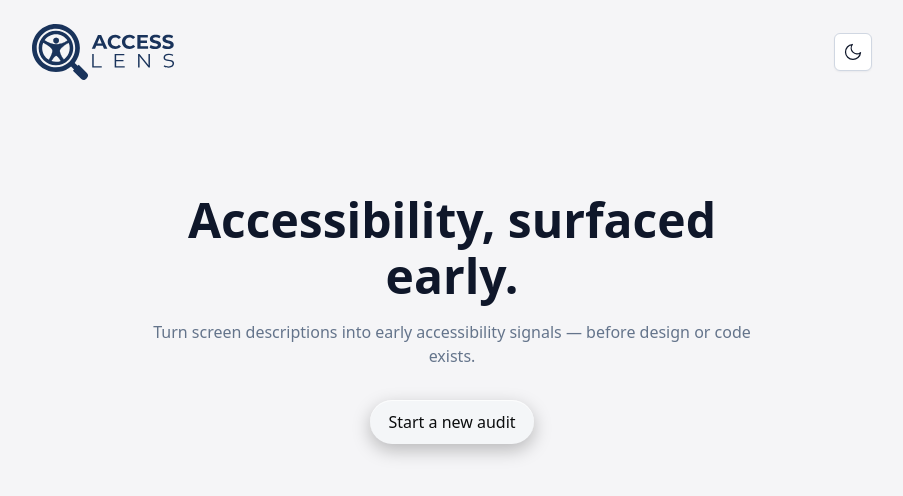
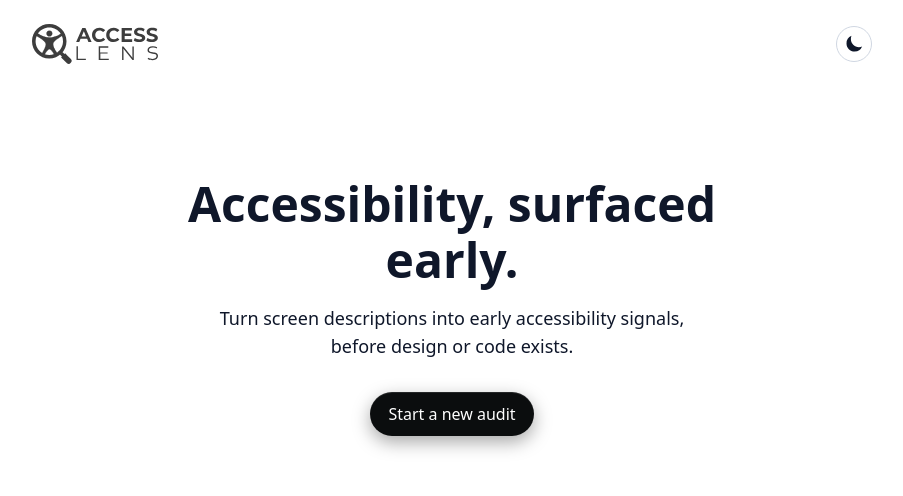
Before and after one commit to AceMoon-tech/access-lens, a React (Vite) app: page / in a window 1280 px wide. Shown: the top 496 px of the page, without its empty margins (188-1091 px from the left). Built offline with nearby package versions, Linux system fonts and the light colour scheme; no server answers.

Commit message:
lock(home): homepage hero, logo, toggle, light/dark parity

```diff
--- a/src/components/Header.jsx
+++ b/src/components/Header.jsx
@@ -1,8 +1,12 @@
 import { Link } from "react-router-dom";
 import ThemeToggle from "./ThemeToggle";
 import lightLogo from "../assets/logo/access_lens_logo_light.svg";
+import darkLogo from "../assets/logo/access_lens_logo_dark.svg";
+import { useThemeStore } from "../state/theme";
 
 export default function Header() {
+  const theme = useThemeStore((s) => s.theme) || "light";
+
   return (
     <header className="w-full bg-surface-0">
       <div className="page-container__main flex items-center justify-between">
@@ -10,10 +14,10 @@ export default function Header() {
         {/* Left: Logo */}
         <Link to="/" className="flex items-center">
           <img
-            src={lightLogo}
+            src={theme === "dark" ? darkLogo : lightLogo}
             alt="Access Lens logo"
             className="w-auto"
-            style={{ height: "calc(var(--space-32) + var(--space-24))" }}
+            style={{ height: "40px", width: "auto" }}
           />
         </Link>
 
--- a/src/components/ThemeToggle.jsx
+++ b/src/components/ThemeToggle.jsx
@@ -13,24 +13,12 @@ function ThemeToggle() {
       aria-pressed={theme === 'dark'}
     >
       {theme === 'light' ? (
-        <svg width="20" height="20" viewBox="0 0 24 24" fill="none">
-          <path
-            d="M21 12.79A9 9 0 1111.21 3 7 7 0 0021 12.79z"
-            stroke="currentColor"
-            strokeWidth="1.5"
-            strokeLinecap="round"
-            strokeLinejoin="round"
-          />
+        <svg width="20" height="20" viewBox="0 0 24 24" fill="currentColor">
+          <path d="M21.752 15.002A9.72 9.72 0 0118 15.75c-5.385 0-9.75-4.365-9.75-9.75 0-1.33.266-2.597.748-3.752A9.753 9.753 0 003 11.25C3 16.635 7.365 21 12.75 21a9.753 9.753 0 009.002-5.998z" />
         </svg>
       ) : (
-        <svg width="20" height="20" viewBox="0 0 24 24" fill="none">
-          <circle cx="12" cy="12" r="4" stroke="currentColor" strokeWidth="1.5" />
-          <path
-            d="M12 2v2M12 20v2M4.93 4.93l1.41 1.41M17.66 17.66l1.41 1.41M2 12h2M20 12h2M4.93 19.07l1.41-1.41M17.66 6.34l1.41-1.41"
-            stroke="currentColor"
-            strokeWidth="1.5"
-            strokeLinecap="round"
-          />
+        <svg width="20" height="20" viewBox="0 0 24 24" fill="currentColor">
+          <path d="M12 2.25a.75.75 0 01.75.75v2.25a.75.75 0 01-1.5 0V3a.75.75 0 01.75-.75zM7.5 12a4.5 4.5 0 119 0 4.5 4.5 0 01-9 0zM18.894 6.166a.75.75 0 00-1.06-1.06l-1.591 1.59a.75.75 0 101.06 1.061l1.591-1.59zM21.75 12a.75.75 0 01-.75.75h-2.25a.75.75 0 010-1.5H21a.75.75 0 01.75.75zM17.834 18.894a.75.75 0 001.06-1.06l-1.59-1.591a.75.75 0 10-1.061 1.06l1.59 1.591zM12 18a.75.75 0 01.75.75V21a.75.75 0 01-1.5 0v-2.25A.75.75 0 0112 18zM7.758 17.303a.75.75 0 00-1.061-1.06l-1.591 1.59a.75.75 0 001.06 1.061l1.591-1.59zM6 12a.75.75 0 01-.75.75H3a.75.75 0 010-1.5h2.25A.75.75 0 016 12zM6.697 7.757a.75.75 0 001.06-1.06l-1.59-1.591a.75.75 0 00-1.061 1.06l1.59 1.591z" />
         </svg>
       )}
     </button>
--- a/src/index.css
+++ b/src/index.css
@@ -13,14 +13,14 @@
    ------------------------------------------------------- */
 html {
   color: var(--text-default);
-  background-color: var(--bg-default);
+  background-color: var(--bg-surface-0);
   font-family: var(--font-base);
 }
 
 body {
   margin: 0;
   color: var(--text-default);
-  background-color: var(--bg-default);
+  background-color: var(--bg-surface-0);
   font-family: var(--font-base);
   line-height: var(--text-base-leading);
 }
@@ -297,40 +297,40 @@ body {
   align-items: center;
   justify-content: center;
 
-  padding: var(--space-8);
-  border-radius: var(--radius-sm);
+  width: 36px;
+  height: 36px;
+  padding: 0;
+  border-radius: 9999px;
 
   background-color: var(--surface-1);
   border: 1px solid var(--border-default);
   color: var(--text-default);
 
-  box-shadow: var(--shadow-sm);
   cursor: pointer;
 
   transition:
     background-color var(--motion-normal) var(--ease-standard),
-    box-shadow var(--motion-normal) var(--ease-standard),
     transform var(--motion-fast) var(--ease-emphasized);
 }
 
 /* Dark mode default */
 [data-theme="dark"] .theme-toggle {
   background-color: var(--surface-2);
+  border: 1px solid var(--border-default);
 }
 
-/* Hover = lift (both themes) */
-.theme-toggle:hover:not(:disabled) {
-  transform: translateY(-1px);
-  box-shadow: var(--shadow-md);
+/* Light mode hover - shift to next surface level */
+:root:not([data-theme="dark"]) .theme-toggle:hover:not(:disabled),
+[data-theme="light"] .theme-toggle:hover:not(:disabled) {
+  background-color: var(--surface-2);
 }
 
-/* Active = press (both themes) */
-.theme-toggle:active:not(:disabled) {
-  transform: translateY(0) scale(0.98);
-  box-shadow: var(--shadow-sm);
+/* Dark mode hover - shift to next surface level */
+[data-theme="dark"] .theme-toggle:hover:not(:disabled) {
+  background-color: var(--surface-3);
 }
 
-
-button.theme-toggle {
-  border-radius: var(--radius-sm);
+/* Active state - subtle press (both modes) */
+.theme-toggle:active:not(:disabled) {
+  transform: translateY(1px);
 }
--- a/src/screens/Home.jsx
+++ b/src/screens/Home.jsx
@@ -8,7 +8,7 @@ function Home() {
       </h1>
 
       <p className="hero-subtitle">
-        Turn screen descriptions into early accessibility signals — before design or code exists.
+        Turn screen descriptions into early accessibility signals, before design or code exists.
       </p>
 
       <Link
--- a/src/styles/premium-components.css
+++ b/src/styles/premium-components.css
@@ -15,7 +15,7 @@
 
 .page-container {
   min-height: 100vh;
-  background-color: var(--bg-default);
+  background-color: var(--bg-surface-0);
   color: var(--text-default);
   font-family: var(--font-base);
 }
@@ -322,12 +322,16 @@ h1, h2, h3, h4, h5, h6, p {
 }
 
 .hero-subtitle {
+  font-size: 18px;
+  line-height: 28px;
+  font-weight: 300;
+  color: var(--text-subtle);
+  max-width: 520px;
+  margin-left: auto;
+  margin-right: auto;
   margin-bottom: var(--space-32);
-  font-size: var(--text-body);
-  line-height: var(--text-body-leading);
-  font-weight: var(--text-body-weight);
-  color: var(--text-muted);
 }
+
 
 .hero-cta {
   padding: 10px 18px;
@@ -365,6 +369,28 @@ h1, h2, h3, h4, h5, h6, p {
     inset 0 1px 0 rgba(255, 255, 255, 0.75);
 }
 
+/* Light mode variant */
+[data-theme="light"] .hero-cta {
+  background-color: #0B0D0E;
+  color: #FFFFFF;
+  box-shadow:
+    0 6px 18px rgba(0, 0, 0, 0.35),
+    inset 0 1px 0 rgba(255, 255, 255, 0.1);
+}
+
+[data-theme="light"] .hero-cta:hover {
+  background-color: #25282E;
+  box-shadow:
+    0 8px 22px rgba(0, 0, 0, 0.4),
+    inset 0 1px 0 rgba(255, 255, 255, 0.15);
+}
+
+[data-theme="light"] .hero-cta:active {
+  box-shadow:
+    0 3px 8px rgba(0, 0, 0, 0.3),
+    inset 0 1px 0 rgba(255, 255, 255, 0.1);
+}
+
 
 /* ========================================
    8. ANIMATIONS
--- a/src/styles/tokens.css
+++ b/src/styles/tokens.css
@@ -118,9 +118,14 @@
     --bg-default: #0E131A;
     --bg-subtle: #141B24;
 
-    --surface-1: #181F2A;
-    --surface-2: #141B25;
-    --surface-3: #1E2733;
+    --bg-surface-0: #0B0D0E;
+    --bg-surface-1: #12161D;
+    --bg-surface-2: #171C24;
+    --bg-surface-3: #1E2430;
+
+    --surface-1: #12161D;
+    --surface-2: #171C24;
+    --surface-3: #1E2430;
 
     /* Borders */
     --border-default: #273341;
```
Also changed, not shown: src/assets/logo/access_lens_logo_dark.svg, src/assets/logo/access_lens_logo_light.svg.
